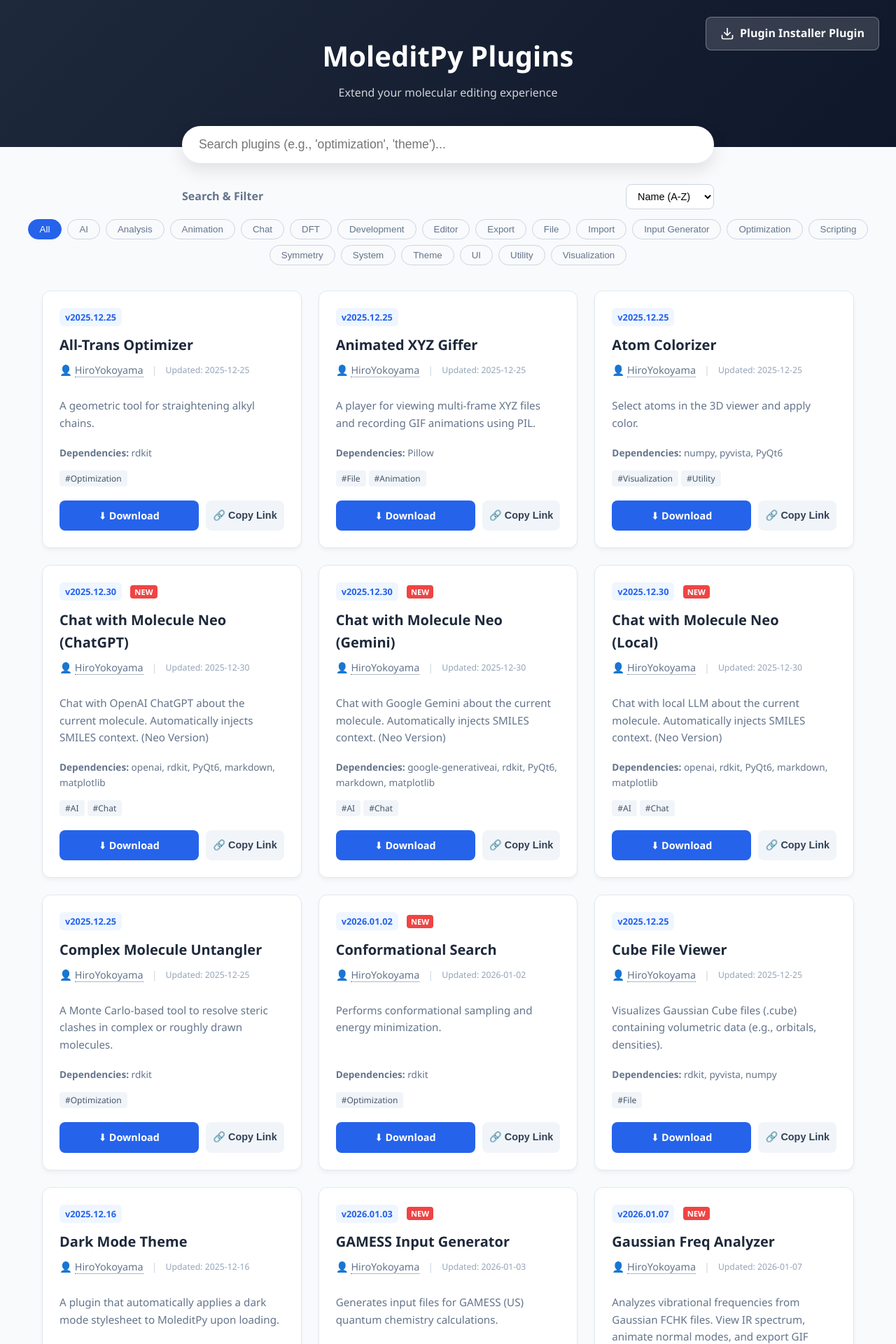
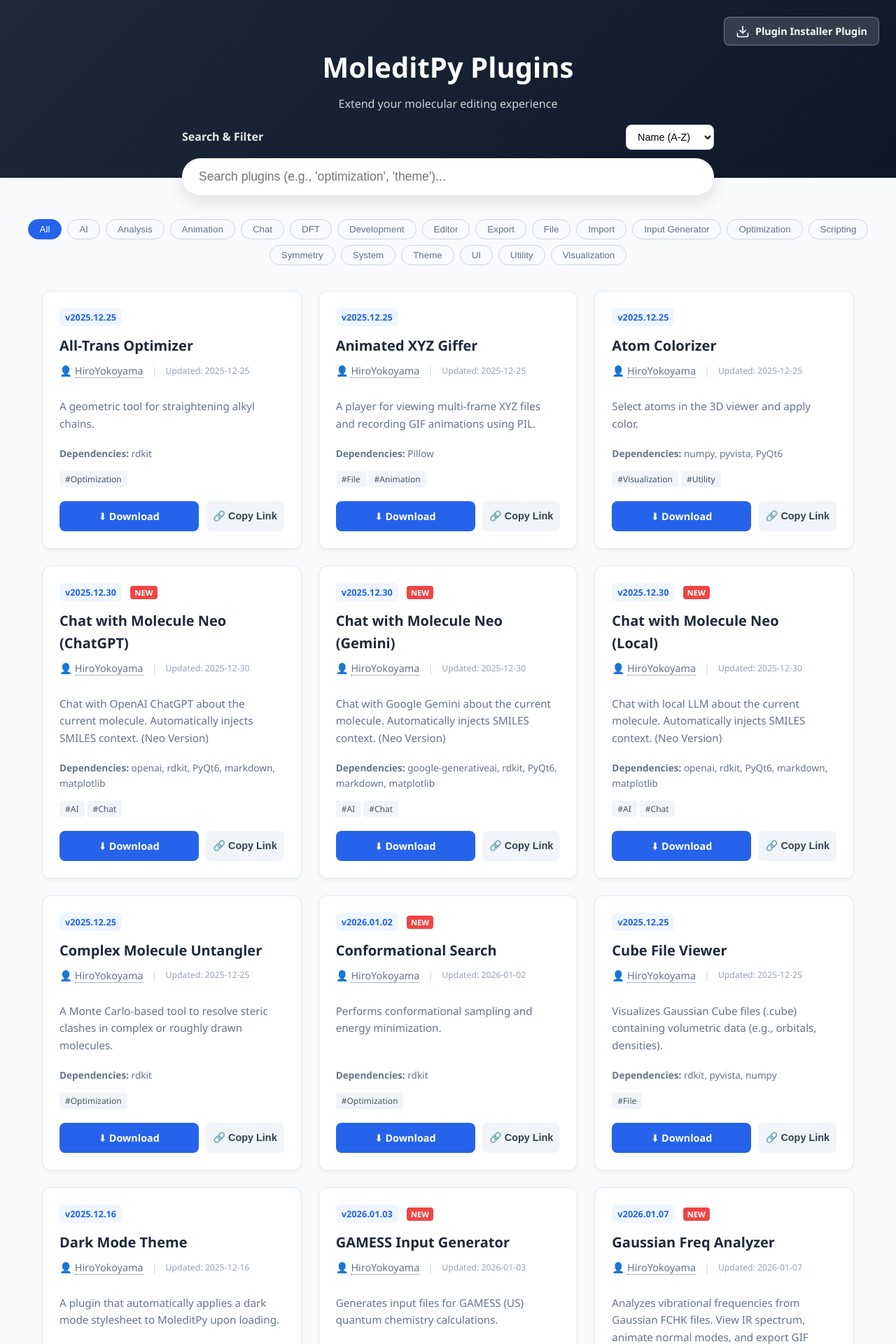
Before and after one commit to HiroYokoyama/moleditpy-plugins, a Jekyll site: the page explorer/index.html, which Jekyll copies as it is, in a window 1280 px wide. Shown: the top 1920 px of the page at 70% size. Built offline with Jekyll 4.4.1, drawn with Linux system fonts in a browser that asks for light colours.

Commit message:
Add files via upload

```diff
--- a/explorer/index.html
+++ b/explorer/index.html
@@ -34,7 +34,7 @@
         header {
             background: linear-gradient(135deg, #1e293b 0%, #0f172a 100%);
             color: white;
-            padding: 3rem 1rem;
+            padding: 4rem 1rem 0.8rem;
             text-align: center;
             position: relative;
         }
@@ -52,9 +52,12 @@
         /* Controls */
         .controls {
             max-width: 800px;
-            margin: -30px auto 30px;
+            margin: -28px auto 30px;
+            /* Overlap effect */
             padding: 0 20px;
             position: relative;
+            z-index: 2;
+            /* Above header */
         }
 
         .search-box {
@@ -70,6 +73,38 @@
 
         .search-box:focus {
             box-shadow: 0 10px 30px rgba(37, 99, 235, 0.2);
+        }
+
+        .search-clear-btn {
+            position: absolute;
+            right: 40px;
+            top: 50%;
+            transform: translateY(-50%);
+            background: #cbd5e1;
+            border: none;
+            width: 24px;
+            height: 24px;
+            border-radius: 50%;
+            color: white;
+            cursor: pointer;
+            display: flex;
+            align-items: center;
+            justify-content: center;
+            padding: 5px;
+            transition: all 0.2s;
+            opacity: 0;
+            pointer-events: none;
+            z-index: 10;
+        }
+
+        .search-clear-btn.visible {
+            opacity: 1;
+            pointer-events: auto;
+        }
+
+        .search-clear-btn:hover {
+            background-color: #94a3b8;
+            transform: translateY(-50%) scale(1.1);
         }
 
         /* Filter Tags */
@@ -205,8 +240,11 @@
             justify-content: space-between;
             align-items: center;
             max-width: 800px;
-            margin: 0 auto 10px;
+            margin: 5px auto 28px;
+            /* Increased bottom margin for search bar overlap space */
             padding: 0 20px;
+            position: relative;
+            z-index: 1;
         }
 
         .sort-select {
@@ -287,26 +325,31 @@
         .github-link {
             position: absolute;
             top: 24px;
-            right: 24px;
-            color: var(--text-sub);
+            right: 240px;
+            /* Moved left of the button */
+            color: white;
             transition: all 0.2s;
             display: flex;
             align-items: center;
             justify-content: center;
             gap: 6px;
-            background-color: #f1f5f9;
-            padding: 4px 12px;
-            border-radius: 20px;
+            background-color: rgba(255, 255, 255, 0.15);
+            /* Match download button */
+            padding: 8px 16px;
+            border-radius: 8px;
             text-decoration: none;
-            font-size: 0.85rem;
+            font-size: 0.9rem;
             font-weight: 600;
-            border: 1px solid transparent;
+            border: 1px solid rgba(255, 255, 255, 0.3);
+            /* Match download button */
+            backdrop-filter: blur(4px);
         }
 
         .github-link:hover {
-            color: var(--primary-color);
-            background-color: #e0f2fe;
-            border-color: var(--primary-color);
+            background-color: white;
+            color: #0f172a;
+            transform: translateY(-2px);
+            box-shadow: 0 4px 12px rgba(0, 0, 0, 0.1);
         }
 
         .github-link svg {
@@ -319,12 +362,14 @@
             position: absolute;
             top: 24px;
             right: 24px;
+            /* Move to far right */
             background-color: rgba(255, 255, 255, 0.15);
             color: white;
             text-decoration: none;
-            padding: 10px 20px;
+            padding: 8px 16px;
             border-radius: 8px;
             font-weight: 600;
+            font-size: 0.9rem;
             border: 1px solid rgba(255, 255, 255, 0.3);
             transition: all 0.2s;
             display: inline-flex;
@@ -383,8 +428,8 @@
             }
 
             .github-link {
-                top: 16px;
-                right: 16px;
+                display: none;
+                /* Hide GitHub link on mobile to save space */
             }
 
             .actions {
@@ -396,9 +441,13 @@
             .header-dl-btn {
                 position: static;
                 display: inline-flex;
-                margin-top: 20px;
-                width: 80%;
+                margin-top: 16px;
+                margin-bottom: 24px;
+                width: auto;
+                padding: 10px 24px;
                 justify-content: center;
+                background-color: rgba(255, 255, 255, 0.2);
+                border: 1px solid rgba(255, 255, 255, 0.4);
             }
         }
     </style>
@@ -418,19 +467,25 @@
             </svg>
             Plugin Installer Plugin
         </a>
+        <div class="controls-header">
+            <span style="font-weight:bold; color: rgba(255,255,255,0.9);">Search & Filter</span>
+            <select id="sortSelect" class="sort-select">
+                <option value="name">Name (A-Z)</option>
+                <option value="newest">Newest First</option>
+            </select>
+        </div>
     </header>
 
     <div class="controls">
         <input type="text" id="searchInput" class="search-box"
-            placeholder="Search plugins (e.g., 'optimization', 'theme')...">
-    </div>
-
-    <div class="controls-header">
-        <span style="font-weight:bold; color:var(--text-sub);">Search & Filter</span>
-        <select id="sortSelect" class="sort-select">
-            <option value="name">Name (A-Z)</option>
-            <option value="newest">Newest First</option>
-        </select>
+            placeholder="Search plugins (e.g., 'optimization', 'theme')..." style="padding-right: 50px;">
+        <button id="clearSearch" class="search-clear-btn" aria-label="Clear search">
+            <svg viewBox="0 0 24 24" stroke="currentColor" stroke-width="3" stroke-linecap="round"
+                stroke-linejoin="round">
+                <line x1="18" y1="6" x2="6" y2="18"></line>
+                <line x1="6" y1="6" x2="18" y2="18"></line>
+            </svg>
+        </button>
     </div>
 
     <div class="filter-container" id="filterContainer">
```
Also changed, not shown: other parts of explorer/index.html (+22 -1 lines).
